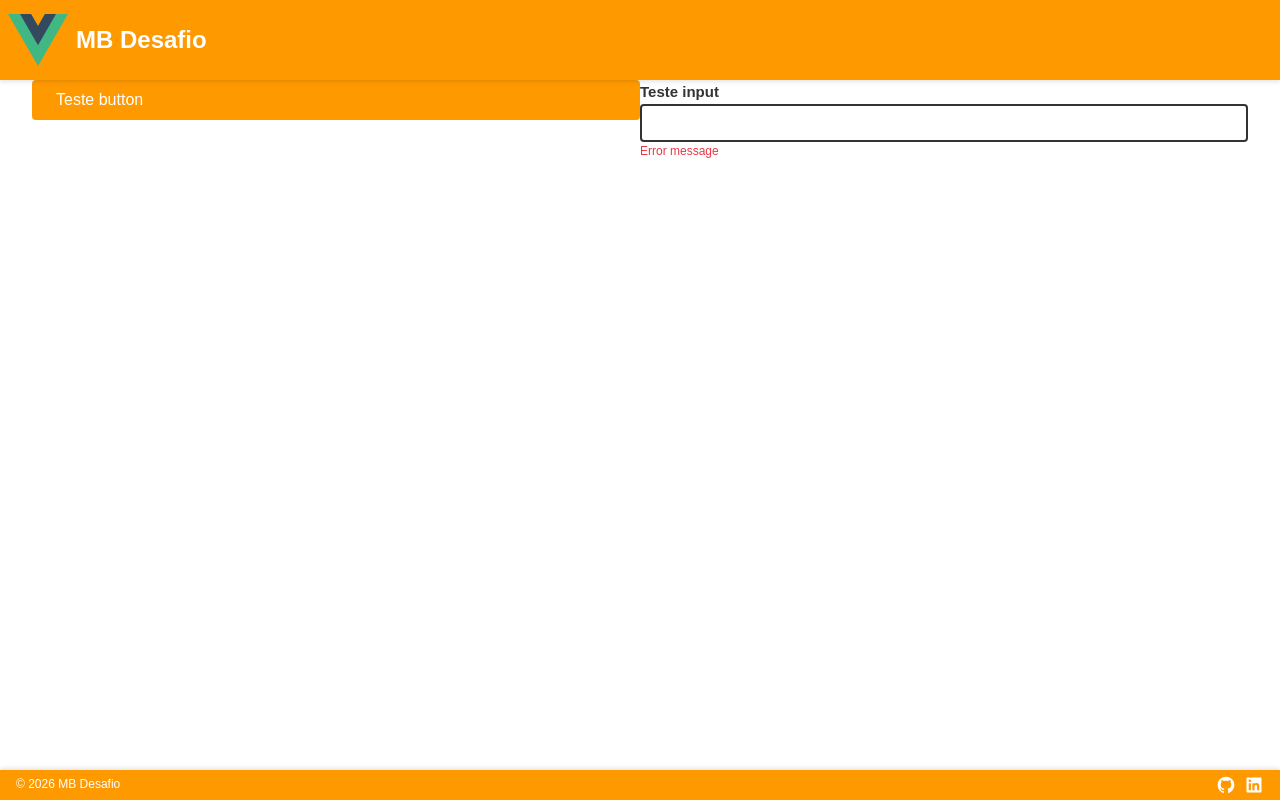
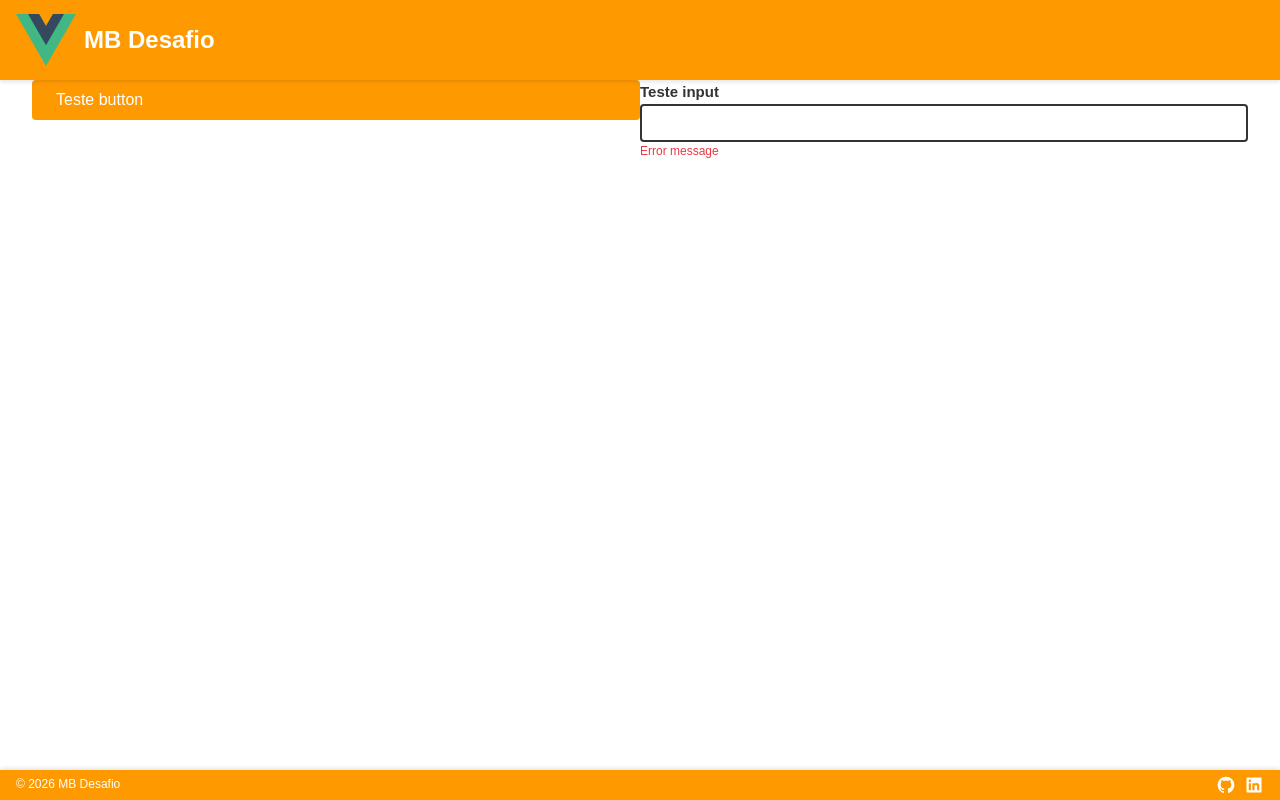
Before and after one commit to LeoSouza221/mb-desafio, a Vue app in the folder mb-frontend/: page / in a window 1280 px wide. Built offline with nearby package versions, Linux system fonts and the light colour scheme.

Commit message:
style: adjust header padding

```diff
--- a/mb-frontend/src/components/layout/AppHeader.vue
+++ b/mb-frontend/src/components/layout/AppHeader.vue
@@ -16,7 +16,7 @@
 		width: 100%;
 		height: 60px;
 		background: var(--primary);
-		padding: var(--spacing-2);
+		padding: var(--spacing-2) var(--spacing-4);
 		box-shadow: 0 2px 4px rgba(0, 0, 0, 0.1);
 		display: flex;
 		place-items: center;
```
